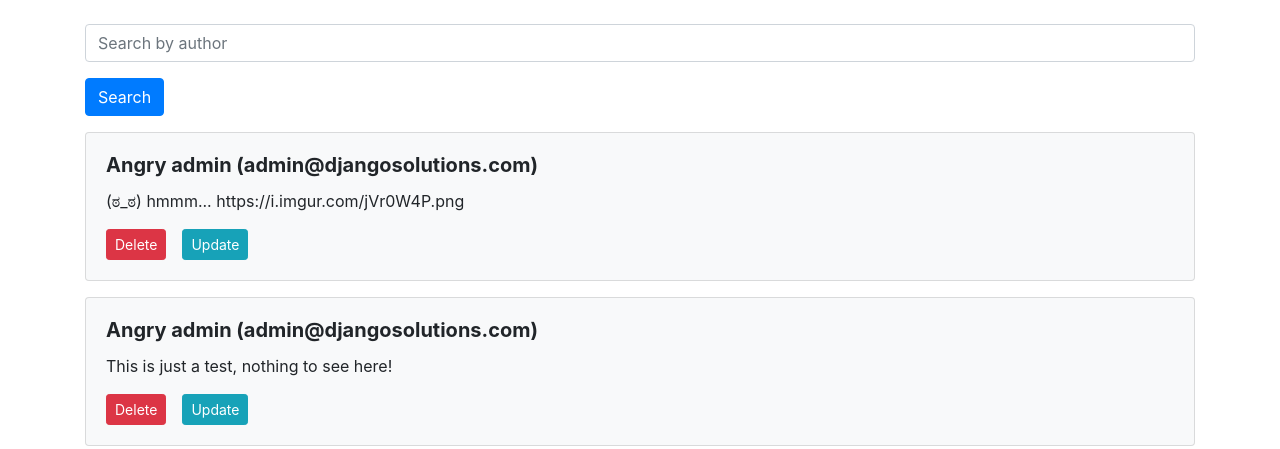
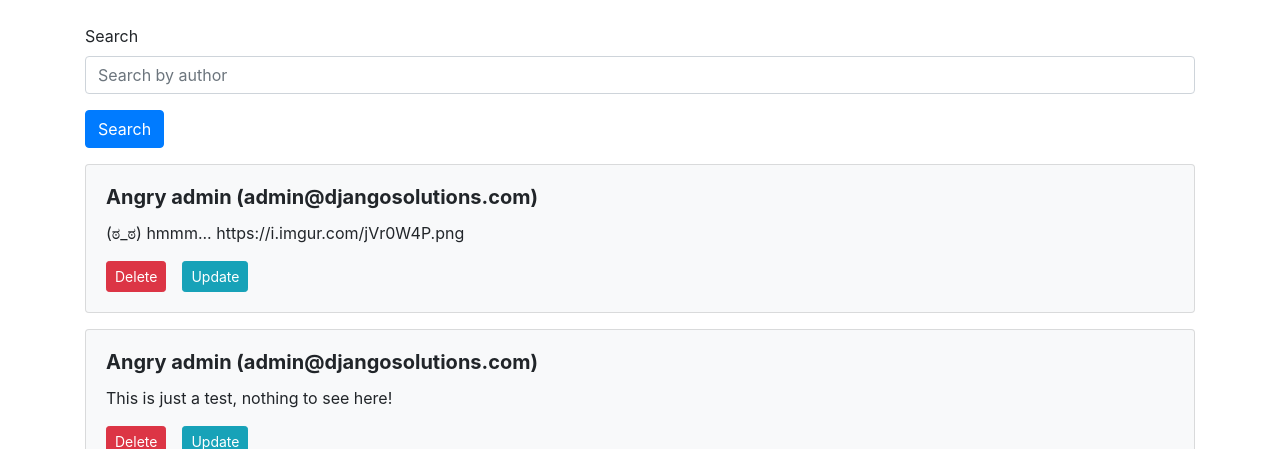
Before and after one commit to ihinion/exam_6, a Django app: page / in a window 1280 px wide. Shown: the part 56-505 px from the top of the page. Run offline with Django 3.2, Linux system fonts and the light colour scheme; data comes from the database, SQL or seed files in the repository; some libraries are stand-ins or nearby versions.

Commit message:
Merged entry_form.html and search_form.html into form.html, renamed included form path in update.html, create.html and index.html, changed field name and label in SearchForm, optimized code in index_view

```diff
--- a/source/webapp/forms.py
+++ b/source/webapp/forms.py
@@ -9,4 +9,4 @@ class EntryForm(forms.Form):
 
 
 class SearchForm(forms.Form):
-    name = forms.CharField(max_length=50, required=False, label='Name')
+    search = forms.CharField(max_length=50, required=False, label='Search')
--- a/source/webapp/templates/create.html
+++ b/source/webapp/templates/create.html
@@ -3,6 +3,6 @@
 {% block content %}
 <h2 class="my-3">Add entry</h2>
     <form action="{% url 'create_view' %}" method="post">
-    {% include 'partial/entry_form.html' with button_text='Create' %}
+    {% include 'partial/form.html' with button_text='Create' button_text_2='Cancel' %}
     </form>
 {% endblock %}
--- a/source/webapp/templates/index.html
+++ b/source/webapp/templates/index.html
@@ -9,7 +9,7 @@
 
 {% block content %}
     <form class="mb-3" action="{% url 'index_view' %}" method="GET">
-        {% include 'partial/search_form.html' %}
+        {% include 'partial/form.html' with button_text='Search' %}
     </form>
     {% for entry in entries %}
         <div class="card bg-light mb-3">
--- a/source/webapp/templates/partial/entry_form.html
+++ b/source/webapp/templates/partial/form.html
@@ -1,9 +1,12 @@
-{% load widget_tweaks %}{% csrf_token %}
+{% load widget_tweaks %}
+{% csrf_token %}
 {% for error in form.non_field_errors %}
     <p class="form-error">{{ error }}</p>
 {% endfor %}
 {% for field in form %}
+    {% if form.label is not 'Search' %}
     <label for="{{ field.id_for_label }}">{{ field.label }}</label>
+    {% endif %}
     {% for error in field.errors %}
         <p class="form-error">{{ error }}</p>
     {% endfor %}
@@ -11,9 +14,13 @@
         <p>{{ field|add_class:'form-control'|attr:'placeholder:Name' }}</p>
     {% elif field.name == 'mail' %}
     <p>{{ field|add_class:'form-control'|attr:'placeholder:Email Address' }}</p>
+    {% elif field.name == 'search' %}
+    <p>{{ field|add_class:'form-control'|attr:'placeholder:Search by author' }}</p>
     {% else %}
         <p>{{ field|add_class:'form-control' }}</p>
     {% endif %}
 {% endfor %}
 <input class="btn btn-primary" type="submit" value="{{ button_text }}">
-<a class="btn btn-warning" href="{% url 'index_view' %}" role="button">Cancel</a>
+{% if button_text_2 %}
+<a class="btn btn-warning" href="{% url 'index_view' %}" role="button">{{ button_text_2 }}</a>
+{% endif %}
--- a/source/webapp/templates/partial/search_form.html
+++ /dev/null
@@ -1,12 +0,0 @@
-{% load widget_tweaks %}
-{% csrf_token %}
-{% for error in form.non_field_errors %}
-    <p class="form-error">{{ error }}</p>
-{% endfor %}
-{% for field in form %}
-    {% for error in field.errors %}
-        <p class="form-error">{{ error }}</p>
-    {% endfor %}
-    <p>{{ field|add_class:'form-control'|attr:'placeholder:Search by author' }}</p>
-{% endfor %}
-<input class="btn btn-primary" type="submit" value="Search">
--- a/source/webapp/templates/update.html
+++ b/source/webapp/templates/update.html
@@ -3,6 +3,6 @@
 {% block content %}
     <h2 class="my-3">Update entry {{ entry.pk }}</h2>
     <form action="{% url 'update_view' entry.pk %}" method="post">
-        {% include 'partial/entry_form.html' with button_text='Update' %}
+        {% include 'partial/form.html' with button_text='Update' button_text_2='Cancel'%}
     </form>
 {% endblock %}
--- a/source/webapp/views.py
+++ b/source/webapp/views.py
@@ -7,11 +7,9 @@ def index_view(request):
     form = SearchForm(data=request.GET)
     entries = Entry.objects.filter(status='active').order_by('-created_at')
     if form.is_valid():
-        name = form.cleaned_data["name"]
-        if name:
-            entries = Entry.objects.filter(name=form.cleaned_data["name"], status='active').order_by('-created_at')
-    else:
-        entries = entries
+        search = form.cleaned_data["search"]
+        if search:
+            entries = entries.filter(name__icontains=form.cleaned_data["search"])
     return render(request, 'index.html', {'entries': entries, 'form': form})
 
 
```
